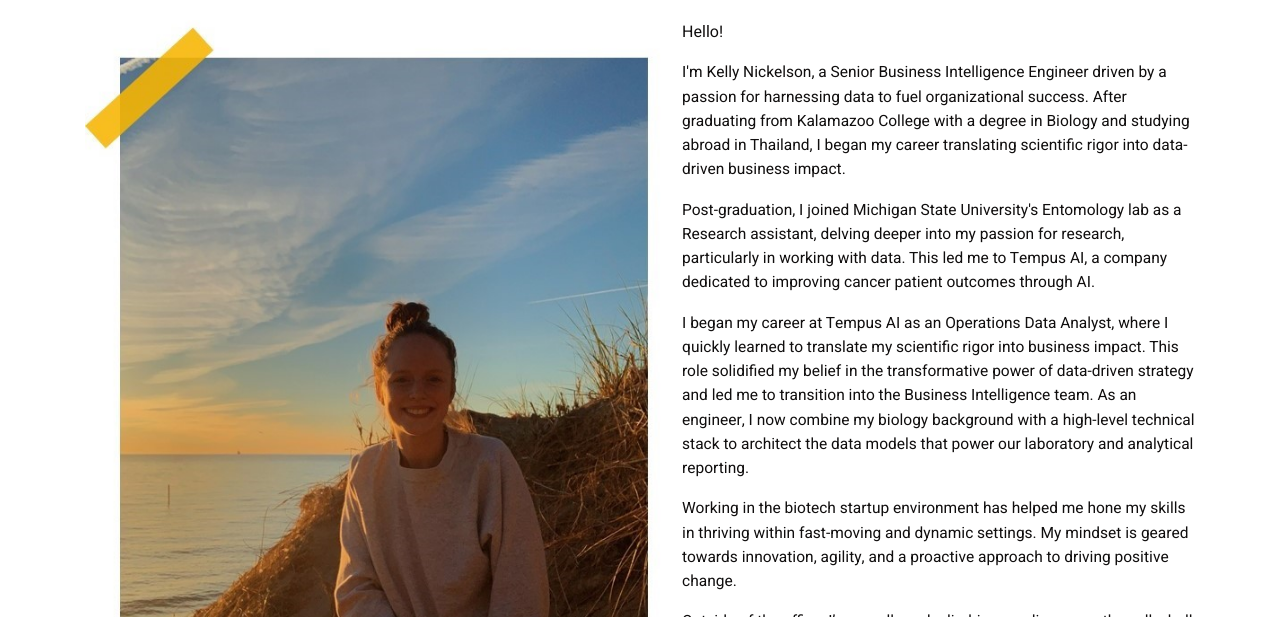
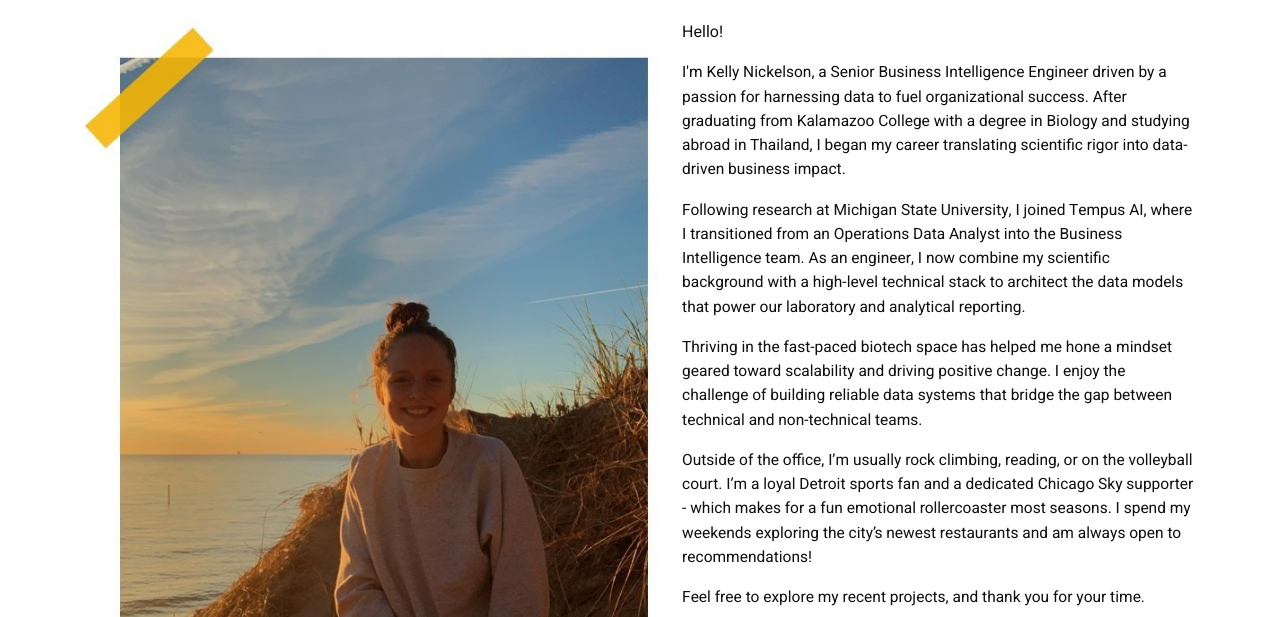
Before and after one commit to kellynickelson/kellynickelson.github.io, a website: page about.html in a window 1280 px wide. Shown: the part 183-800 px from the top of the page. Drawn offline with Linux system fonts and the light colour scheme.

Commit message:
Shorten about me section

```diff
--- a/about.html
+++ b/about.html
@@ -77,10 +77,9 @@
 
 
                                      <p><span style= font-size:16px;> Hello!</span></p>
-                                    </p><span style= font-size:15.5px;> I'm Kelly Nickelson, a Senior Business Intelligence Engineer driven by a passion for harnessing data to fuel organizational success. After graduating from Kalamazoo College with a degree in Biology and studying abroad in Thailand, I began my career translating scientific rigor into data-driven business impact. </span></p>
-                                    <p><span style="font-size:15.5px;"> Post-graduation, I joined Michigan State University's Entomology lab as a Research assistant, delving deeper into my passion for research, particularly in working with data. This led me to Tempus AI, a company dedicated to improving cancer patient outcomes through AI.</span></p>
-                                    <p><span style="font-size:15.5px;"> I began my career at Tempus AI as an Operations Data Analyst, where I quickly learned to translate my scientific rigor into business impact. This role solidified my belief in the transformative power of data-driven strategy and led me to transition into the Business Intelligence team. As an engineer, I now combine my biology background with a high-level technical stack to architect the data models that power our laboratory and analytical reporting.</span></p>
-                                    <p><span style="font-size:15.5px;" > Working in the biotech startup environment has helped me hone my skills in thriving within fast-moving and dynamic settings. My mindset is geared towards innovation, agility, and a proactive approach to driving positive change.</span></p>
+                                    <p><span style="font-size:15.5px;"> I'm Kelly Nickelson, a Senior Business Intelligence Engineer driven by a passion for harnessing data to fuel organizational success. After graduating from Kalamazoo College with a degree in Biology and studying abroad in Thailand, I began my career translating scientific rigor into data-driven business impact.</span></p>
+                                    <p><span style="font-size:15.5px;"> Following research at Michigan State University, I joined Tempus AI, where I transitioned from an Operations Data Analyst into the Business Intelligence team. As an engineer, I now combine my scientific background with a high-level technical stack to architect the data models that power our laboratory and analytical reporting.</span></p>
+                                    <p><span style="font-size:15.5px;"> Thriving in the fast-paced biotech space has helped me hone a mindset geared toward scalability and driving positive change. I enjoy the challenge of building reliable data systems that bridge the gap between technical and non-technical teams.</span></p>
                                     <p><span style="font-size:15.5px;"> Outside of the office, I’m usually rock climbing, reading, or on the volleyball court. I’m a loyal Detroit sports fan and a dedicated Chicago Sky supporter - which makes for a fun emotional rollercoaster most seasons. I spend my weekends exploring the city’s newest restaurants and am always open to recommendations!</span></p>
                                     </p><span style= font-size:15.5px;>  Feel free to explore my recent projects, and thank you for your time.</span></p>
 
```
